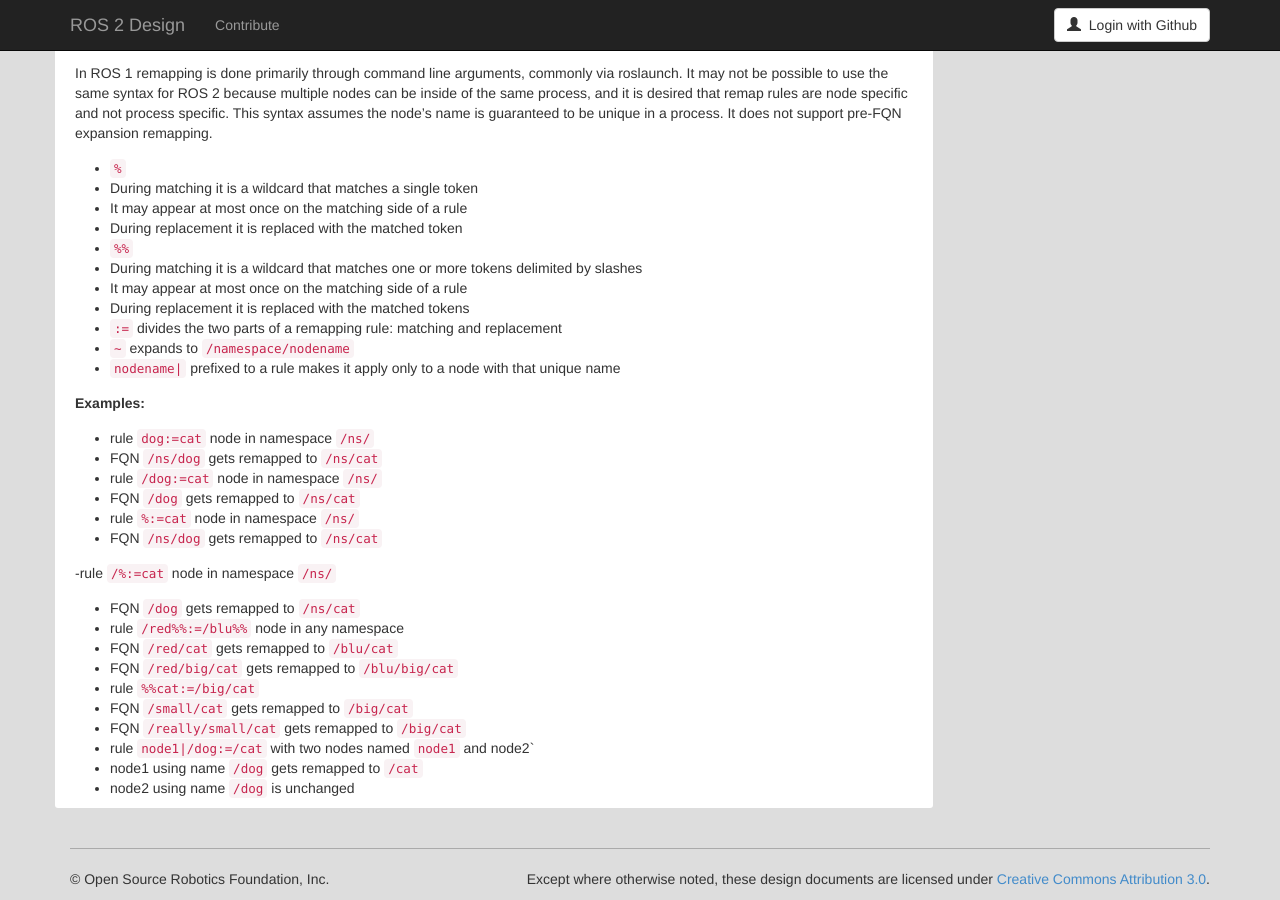
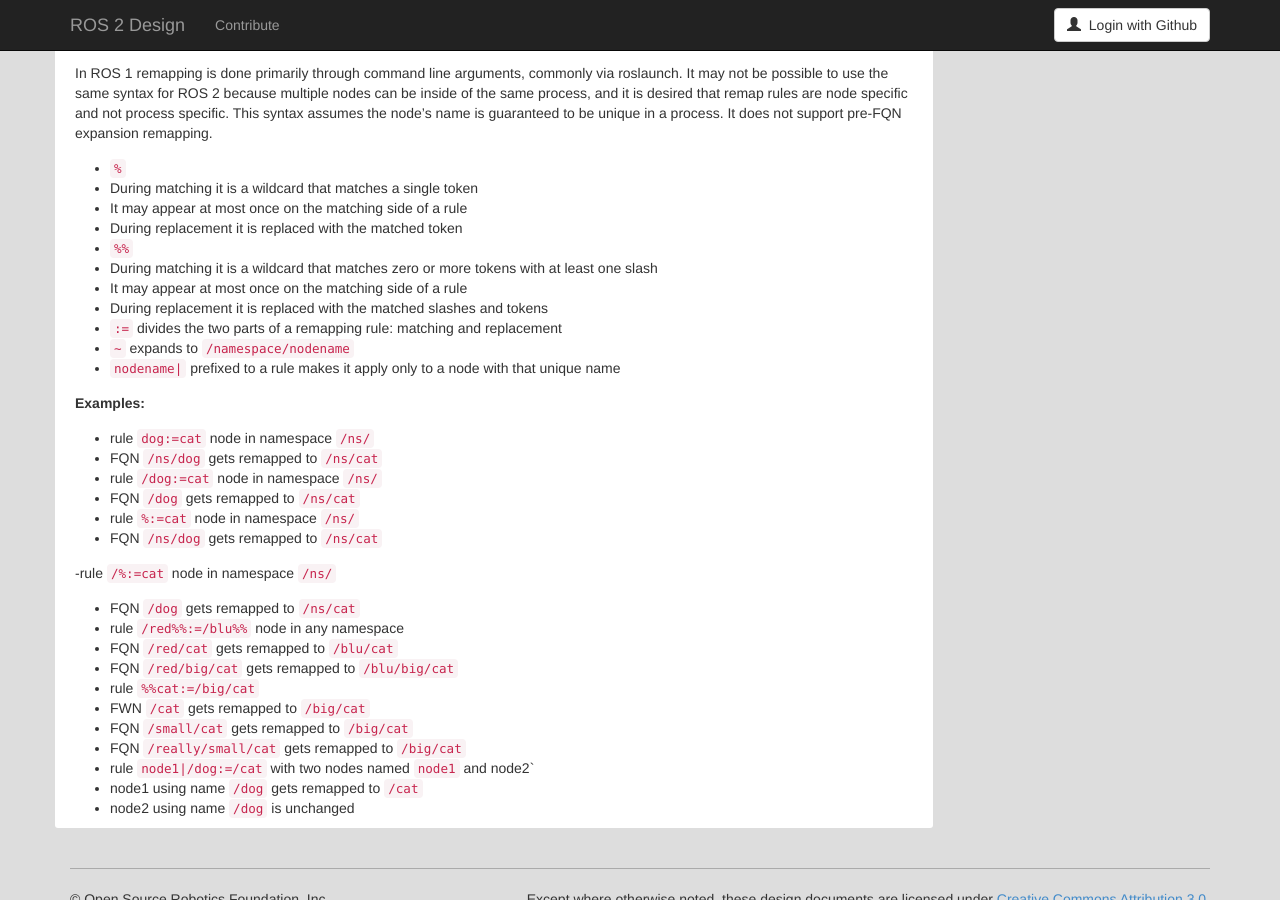
Before and after one commit to ros2/design, a Jekyll site: the page built from articles/remapping.md, in a window 1280 px wide and 900 px high, scrolled down 3152 px. Built offline with Jekyll 4.4.1, drawn with Linux system fonts in a browser that asks for light colours; nearby versions of some CDN libraries; our own code applies the rules of GitHub Pages for plain Markdown files.

Commit message:
Changed definition of %% to match

```diff
--- a/articles/remapping.md
+++ b/articles/remapping.md
@@ -193,9 +193,9 @@ It does not support pre-FQN expansion remapping.
  - During replacement it is replaced with the matched token
 
 - `%%`
- - During matching it is a wildcard that matches one or more tokens delimited by slashes
+ - During matching it is a wildcard that matches zero or more tokens with at least one slash
  - It may appear at most once on the matching side of a rule
- - During replacement it is replaced with the matched tokens
+ - During replacement it is replaced with the matched slashes and tokens
 
 - `:=` divides the two parts of a remapping rule: matching and replacement
 
@@ -222,6 +222,7 @@ It does not support pre-FQN expansion remapping.
  - FQN `/red/big/cat` gets remapped to `/blu/big/cat`
 
 - rule `%%cat:=/big/cat`
+ - FWN `/cat` gets remapped to `/big/cat`
  - FQN `/small/cat` gets remapped to `/big/cat`
  - FQN `/really/small/cat` gets remapped to `/big/cat`
 
```
